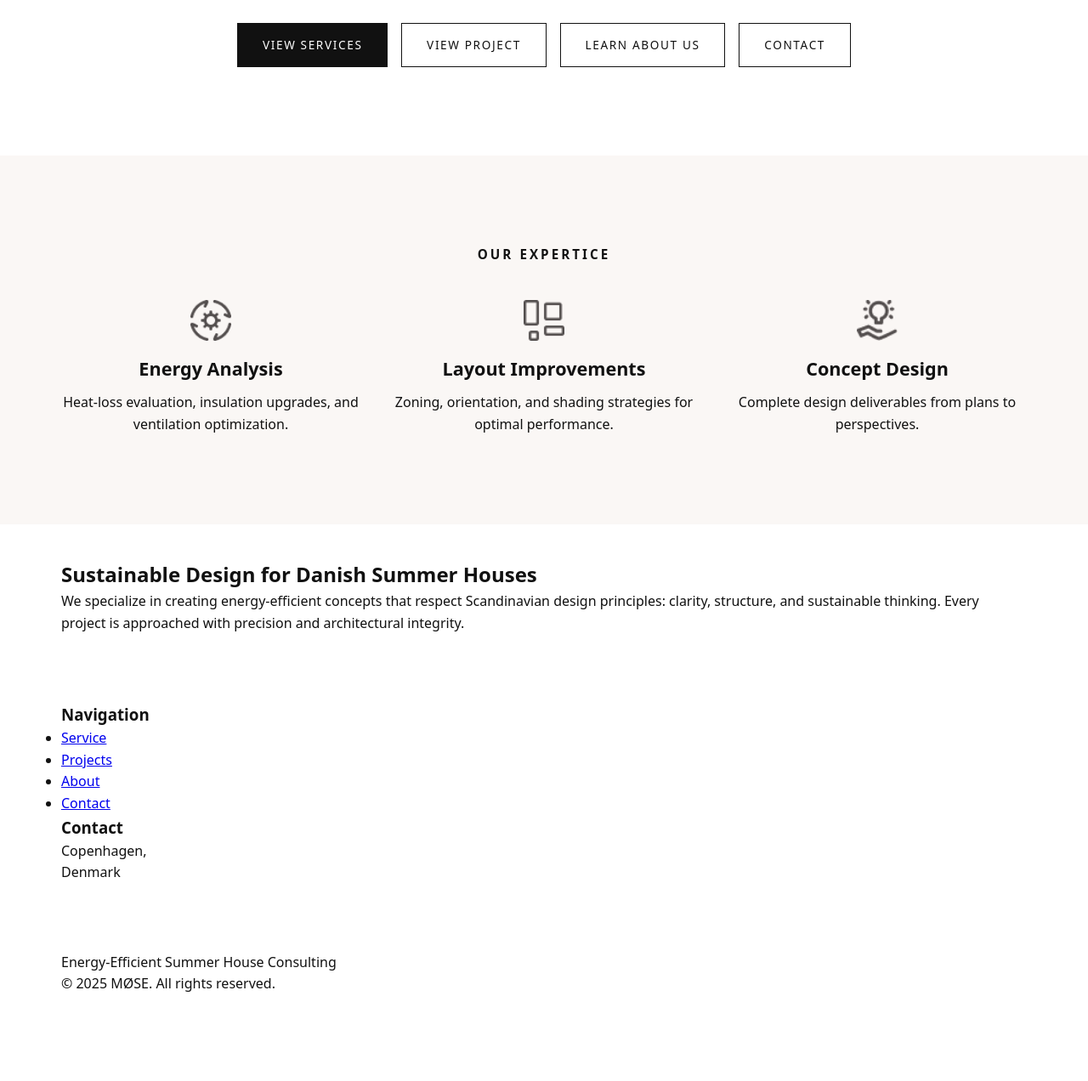
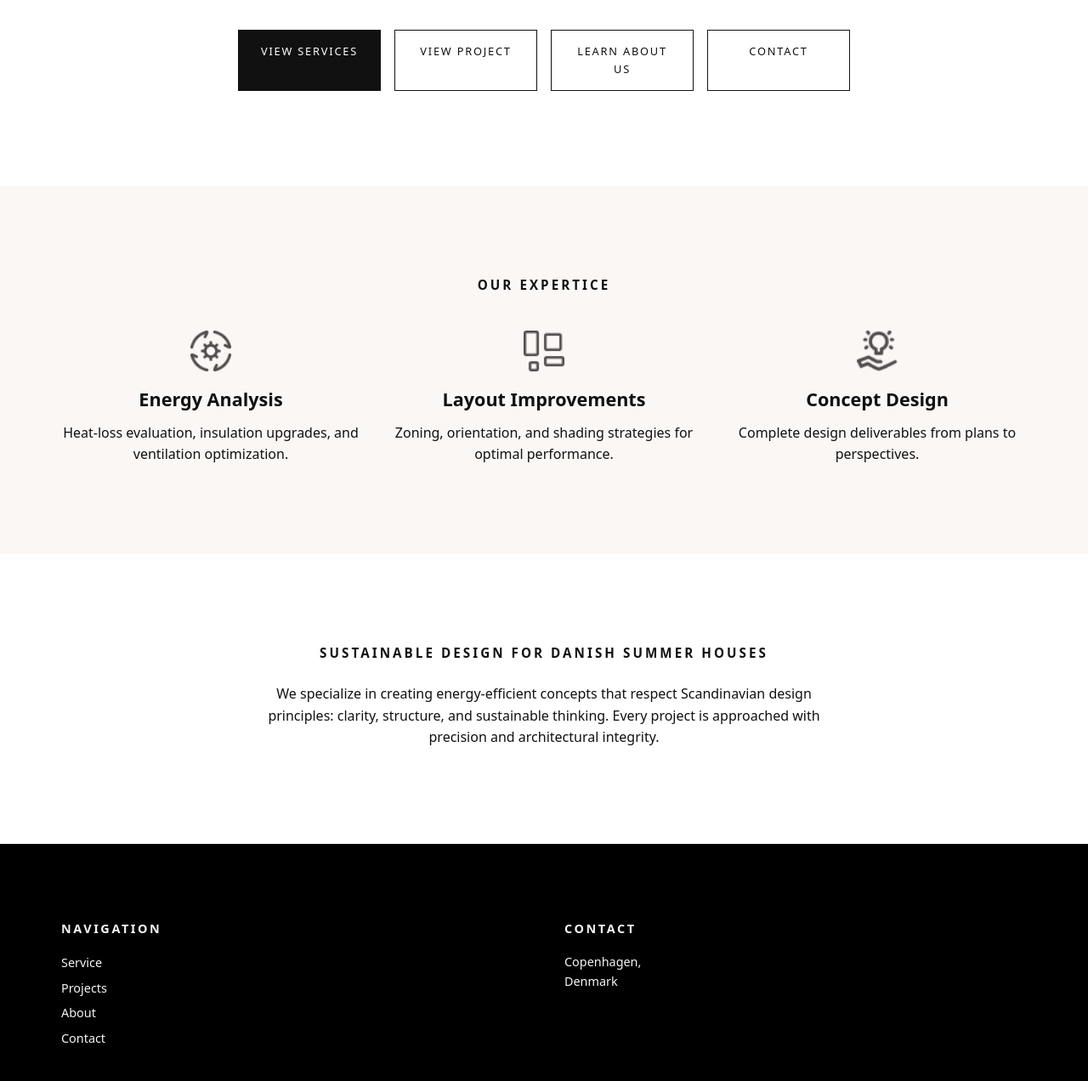
Before and after one commit to Leed131/M-SE, a plain HTML site: page index.html in a window 1280 px wide. Shown: the part 811-2083 px from the top of the page at 85% size. Before the commit the page ends 2022 px from the top, so only its background shows below. Drawn offline with Linux system fonts and the light colour scheme.

Commit message:
Refactor styles for logo, hero, and footer sections

```diff
--- a/styles.css
+++ b/styles.css
@@ -38,11 +38,6 @@ img {
   justify-content: space-between;
 }
 
-.logo-wrap {
-  display: flex;
-  align-items: center;
-}
-
 .logo {
   width: 56px;
   height: auto;
@@ -62,14 +57,14 @@ img {
 }
 
 .top-link:hover {
-  opacity: 0.55;
+  opacity: 0.6;
 }
 
 /* HERO */
 
 .hero {
   padding-top: 4rem;
-  padding-bottom: 4rem;
+  padding-bottom: 4.5rem;
 }
 
 .hero-inner {
@@ -79,7 +74,7 @@ img {
 .hero-image {
   width: 800px;
   max-width: 100%;
-  margin: 0 auto 2rem;
+  margin: 0 auto 2.5rem;
 }
 
 .hero-tagline {
@@ -101,23 +96,25 @@ img {
   margin-bottom: 2.4rem;
 }
 
+/* HERO BUTTONS */
+
 .hero-buttons {
-  display: flex;
-  justify-content: center;
+  display: grid;
+  grid-template-columns: repeat(4, minmax(0, 1fr));
   gap: 1rem;
+  max-width: 720px;
+  margin: 0 auto;
 }
-
-/* BUTTONS */
 
 .btn {
   border: 1px solid #111111;
-  padding: 0.9rem 1.8rem;
+  padding: 0.9rem 1.6rem;
   text-transform: uppercase;
   text-decoration: none;
-  font-size: 0.85rem;
-  letter-spacing: 0.12em;
+  font-size: 0.8rem;
+  letter-spacing: 0.14em;
   text-align: center;
-  transition: background 0.2s ease, color 0.2s ease, border-color 0.2s ease;
+  transition: background 0.2s ease, color 0.2s ease;
 }
 
 .btn-dark {
@@ -176,6 +173,84 @@ img {
   margin-bottom: 0.6rem;
 }
 
+/* SUSTAINABLE TEXT */
+
+.sustainable {
+  padding: 4rem 0 4.5rem;
+}
+
+.sustainable-inner {
+  max-width: 720px;
+  margin: 0 auto;
+  text-align: center;
+}
+
+.sustainable-title {
+  text-transform: uppercase;
+  font-size: 0.95rem;
+  letter-spacing: 0.2em;
+  margin-bottom: 1.5rem;
+}
+
+.sustainable-text {
+  font-size: 1rem;
+}
+
+/* FOOTER */
+
+.footer {
+  background: #000000;
+  color: #f5f5f5;
+  padding-top: 3rem;
+  padding-bottom: 2.5rem;
+}
+
+.footer-grid {
+  display: grid;
+  grid-template-columns: repeat(2, minmax(0, 1fr));
+  gap: 3rem;
+}
+
+.footer-heading {
+  text-transform: uppercase;
+  font-size: 0.9rem;
+  letter-spacing: 0.18em;
+  margin-bottom: 1rem;
+}
+
+.footer-list {
+  list-style: none;
+}
+
+.footer-list li + li {
+  margin-top: 0.25rem;
+}
+
+.footer-list a {
+  color: #f5f5f5;
+  text-decoration: none;
+  font-size: 0.9rem;
+}
+
+.footer-list a:hover {
+  opacity: 0.7;
+}
+
+.footer-text {
+  font-size: 0.9rem;
+}
+
+.footer-bottom {
+  border-top: 1px solid #2b2b2b;
+  margin-top: 2.5rem;
+  padding-top: 1.5rem;
+  display: flex;
+  justify-content: space-between;
+  gap: 1rem;
+  font-size: 0.8rem;
+  color: #cfcfcf;
+}
+
 /* RESPONSIVE */
 
 @media (max-width: 900px) {
@@ -184,12 +259,20 @@ img {
   }
 
   .hero-buttons {
-    flex-direction: column;
-    align-items: center;
+    grid-template-columns: repeat(2, minmax(0, 1fr));
   }
 
   .cards {
     grid-template-columns: 1fr;
+  }
+
+  .footer-grid {
+    grid-template-columns: 1fr;
+  }
+
+  .footer-bottom {
+    flex-direction: column;
+    align-items: flex-start;
   }
 }
 
@@ -201,4 +284,8 @@ img {
   .hero-title {
     font-size: 2.2rem;
   }
+
+  .hero-buttons {
+    grid-template-columns: 1fr;
+  }
 }
```
